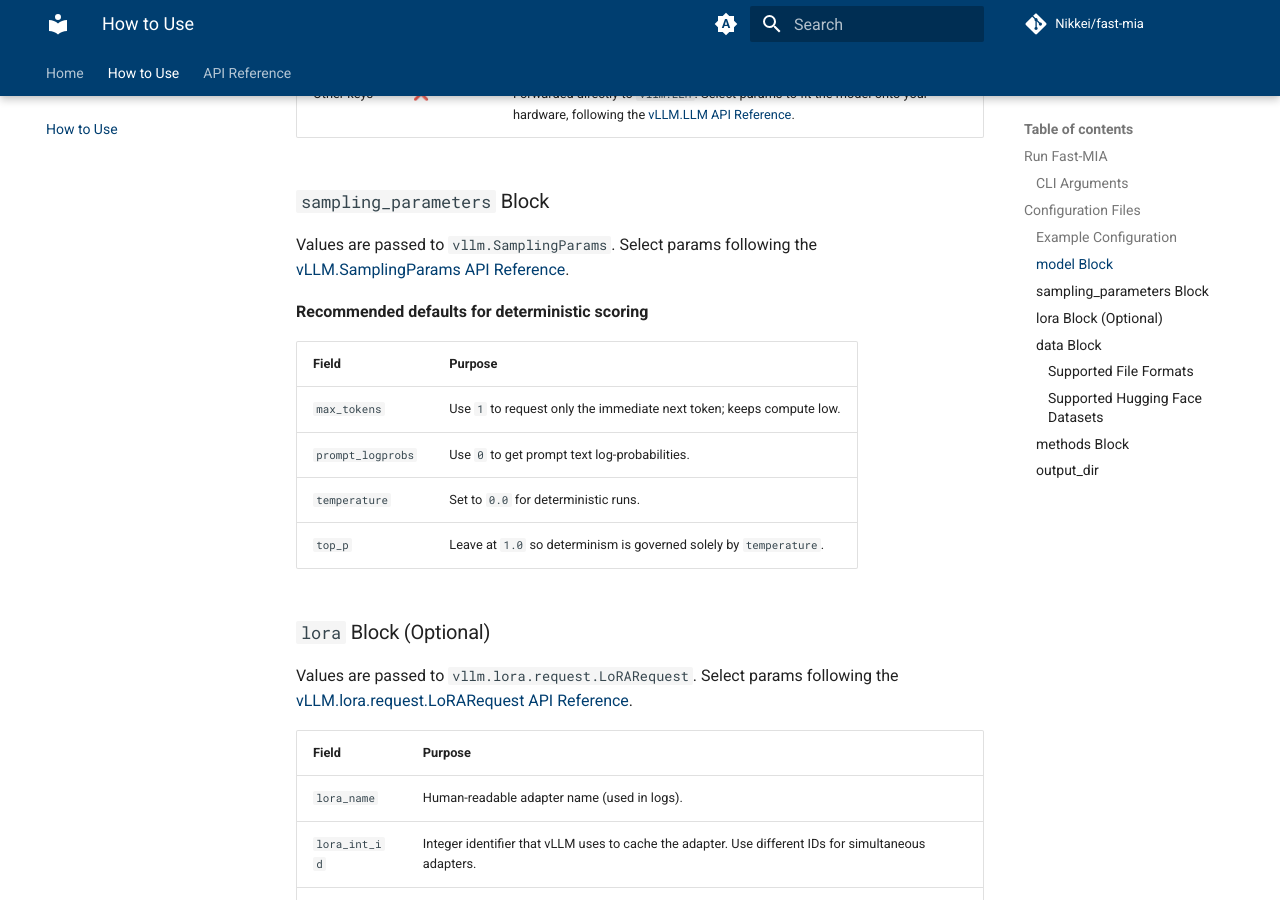
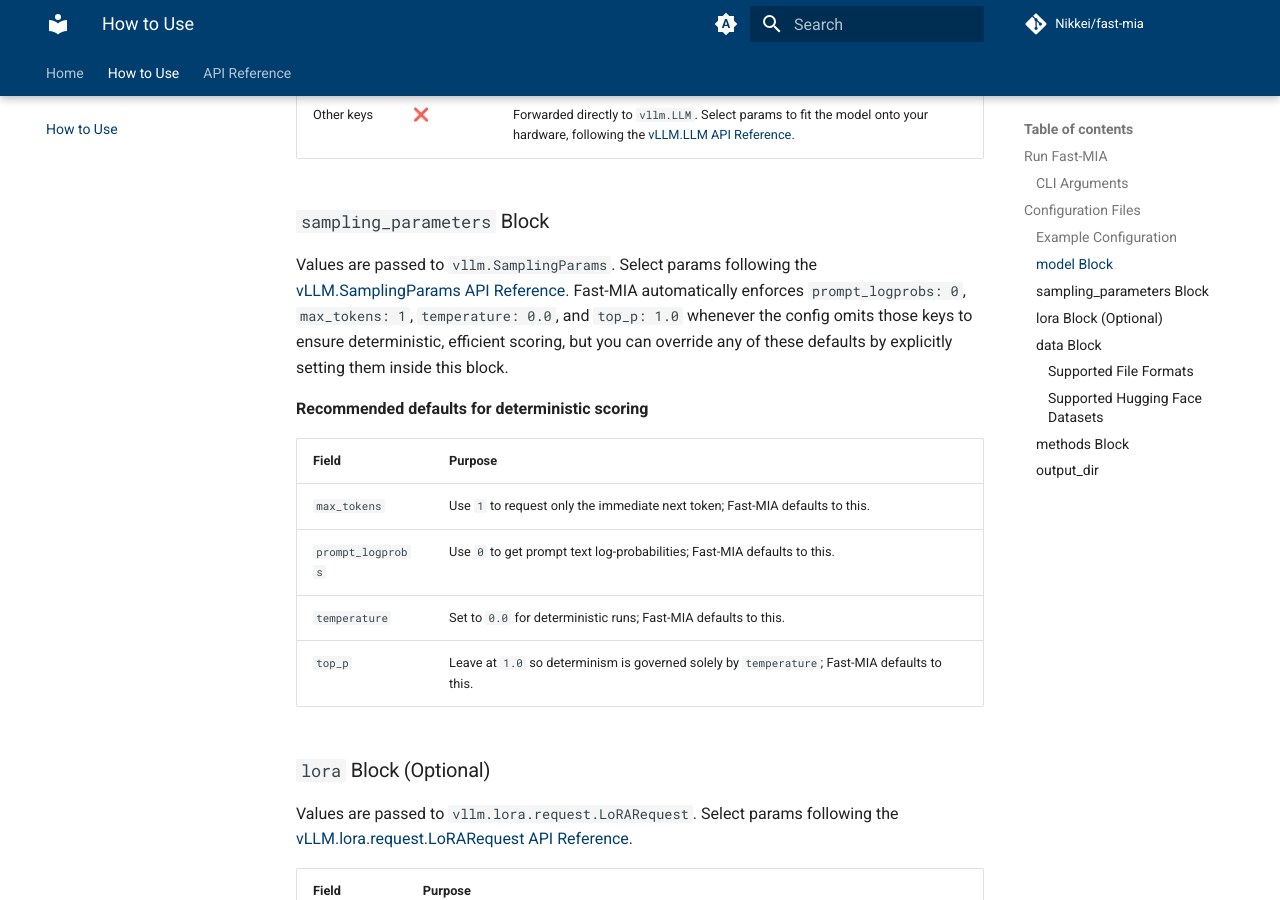
Before and after one commit to Nikkei/fast-mia, an MkDocs documentation site: the page built from docs/docs/how-to-use.md, in a window 1280 px wide and 900 px high, scrolled down 1553 px. Built offline with MkDocs 1.6.1 and Material for MkDocs 9.7.7, drawn with Linux system fonts in a browser that asks for light colours; comment, search, counter and statistics services are not loaded; some of the changed text lies outside the part shown.

Commit message:
feature:set default sampling params

```diff
--- a/docs/docs/how-to-use.md
+++ b/docs/docs/how-to-use.md
@@ -26,7 +26,7 @@ All behavior is driven by a YAML file. Each top-level key toggles a different su
 | Key | Purpose |
 |-----|---------|
 | `model` | Required. Parameters are directly forwarded to `vllm.LLM` (model, dtype, etc.). |
-| `sampling_parameters` | Optional. Parameters are directly forwarded to `vllm.SamplingParams`. |
+| `sampling_parameters` | Optional. Parameters are directly forwarded to `vllm.SamplingParams`. `prompt_logprobs` defaults to `0`, `max_tokens` defaults to `1`, `temperature` defaults to `0.0`, and `top_p` defaults to `1.0` when omitted. |
 | `lora` | Optional. Parameters are directly forwarded to `vllm.lora.request.LoRARequest`. Omit when no adapter is needed. |
 | `data` | Required. Specifies the dataset source, file format, column names, etc. |
 | `methods` | Required. Ordered list of evaluation methods. Each entry declares a `type` and method-specific `params`. |
@@ -45,16 +45,16 @@ Please refer to `config/sample.yaml` for a complete example configuration file.
 
 ### `sampling_parameters` Block
 
-Values are passed to `vllm.SamplingParams`. Select params following the [vLLM.SamplingParams API Reference](https://docs.vllm.ai/en/stable/api/vllm/index.html#vllm.SamplingParams).
+Values are passed to `vllm.SamplingParams`. Select params following the [vLLM.SamplingParams API Reference](https://docs.vllm.ai/en/stable/api/vllm/index.html#vllm.SamplingParams). Fast-MIA automatically enforces `prompt_logprobs: 0`, `max_tokens: 1`, `temperature: 0.0`, and `top_p: 1.0` whenever the config omits those keys to ensure deterministic, efficient scoring, but you can override any of these defaults by explicitly setting them inside this block.
 
 **Recommended defaults for deterministic scoring**
 
 | Field | Purpose |
 |-------|---------|
-| `max_tokens` | Use `1` to request only the immediate next token; keeps compute low. |
-| `prompt_logprobs` | Use `0` to get prompt text log-probabilities. |
-| `temperature` | Set to `0.0` for deterministic runs. |
-| `top_p` | Leave at `1.0` so determinism is governed solely by `temperature`. |
+| `max_tokens` | Use `1` to request only the immediate next token; Fast-MIA defaults to this. |
+| `prompt_logprobs` | Use `0` to get prompt text log-probabilities; Fast-MIA defaults to this. |
+| `temperature` | Set to `0.0` for deterministic runs; Fast-MIA defaults to this. |
+| `top_p` | Leave at `1.0` so determinism is governed solely by `temperature`; Fast-MIA defaults to this. |
 
 ### `lora` Block (Optional)
 
```
Also changed, not shown: 4 other files.
